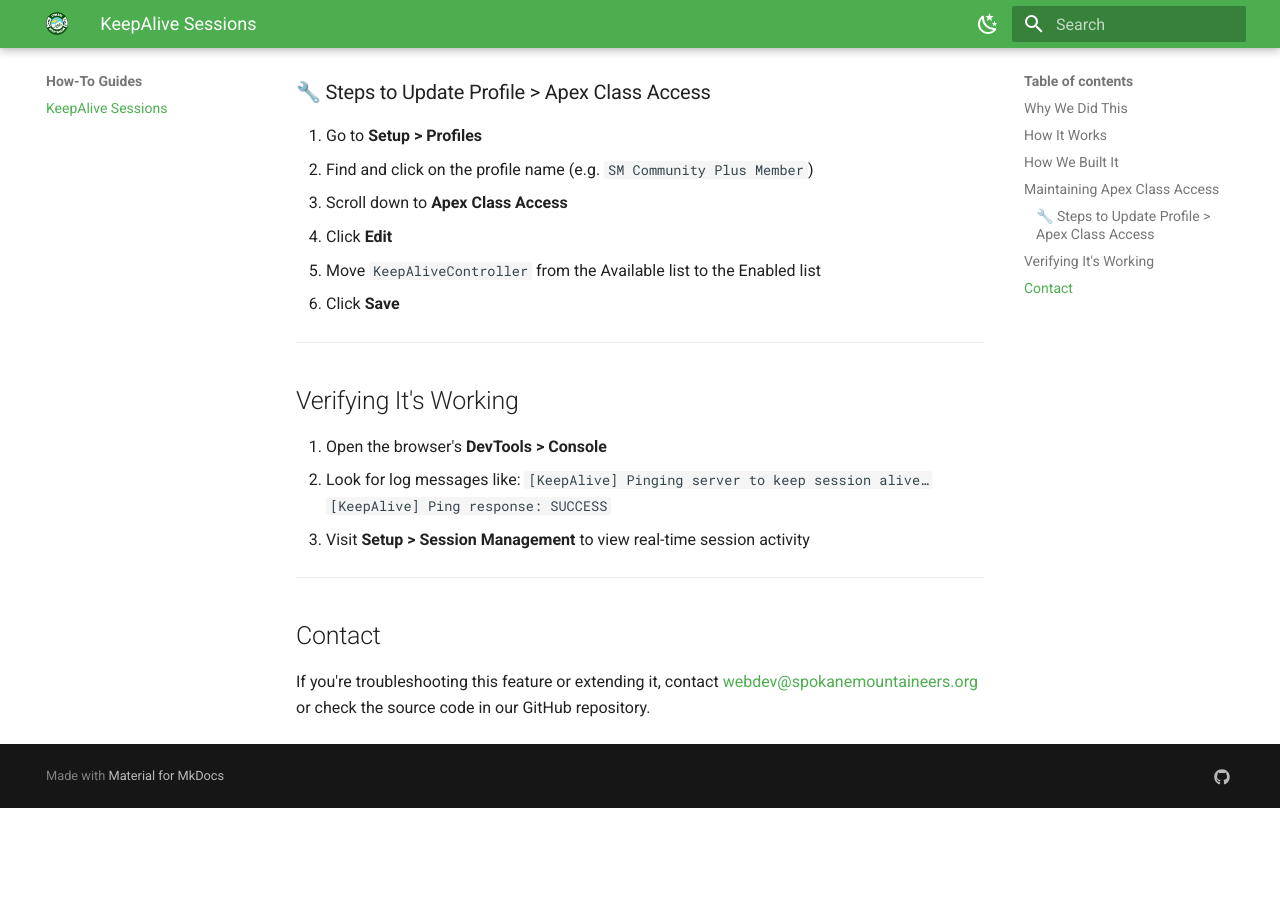
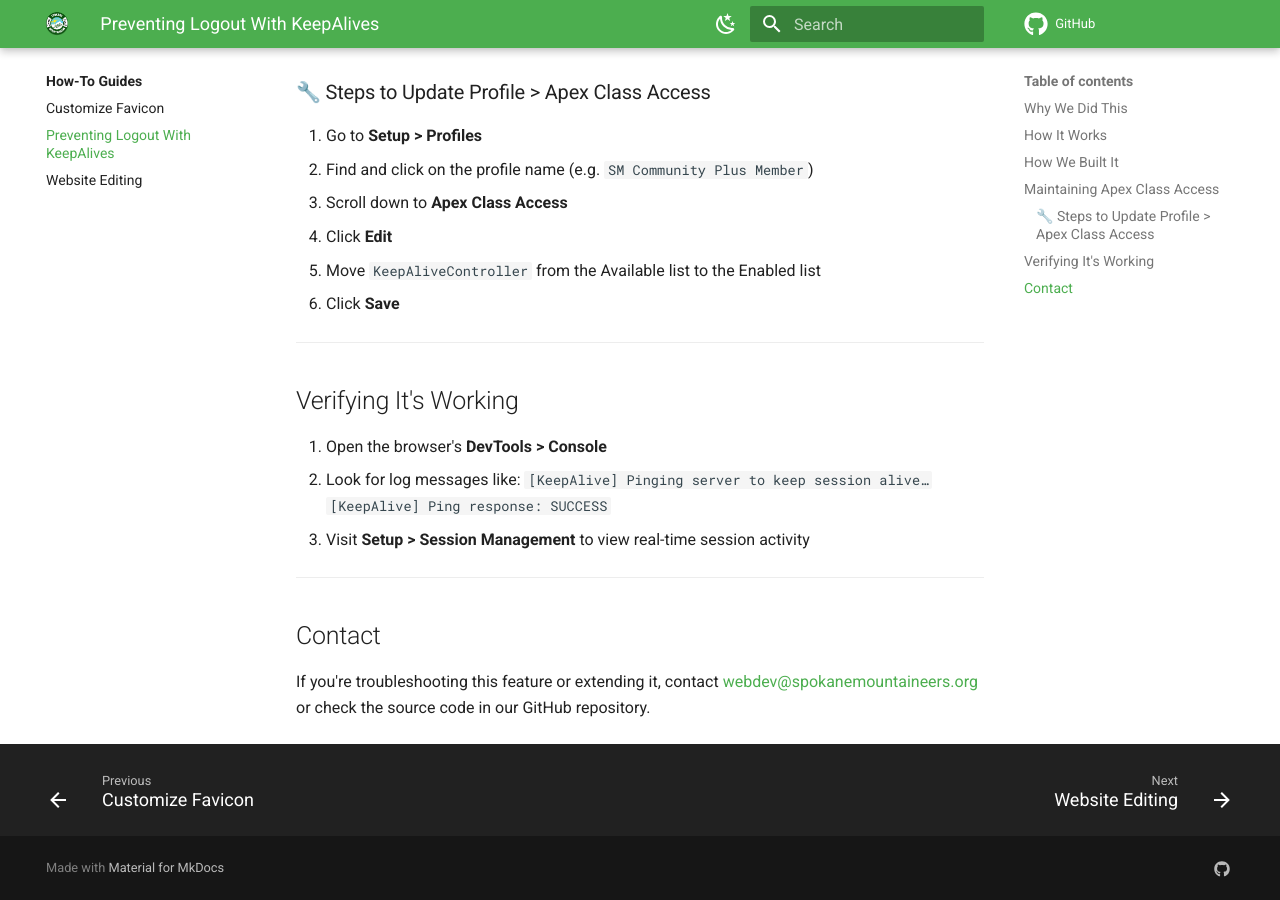
Before and after one commit to Spokane-Mountaineers/salesforce, an MkDocs documentation site: the page built from docs/how-to-guides/keepalive-sessions.md, in a window 1280 px wide and 900 px high, scrolled down 1535 px. Built offline with MkDocs 1.6.1 and Material for MkDocs 9.7.7, drawn with Linux system fonts in a browser that asks for light colours; comment, search, counter and statistics services are not loaded; before the commit the page ends 2343 px from its top, so only the background shows below that.

Commit message:
docs: add About page and organize how-to guides into nested folder
- Added `about.md` with club mission, site purpose, and contribution info
- Moved `keepalive-sessions.md` and `website-editing.md` into `how-to-guides/`
- Created `how-to-guides/index.md` as a landing page for all how-to documentation
- Added new guide: `update-experience-cloud-favicon.md`
- Updated `mkdocs.yml`:
  - Reorganized `nav` to use `how-to-guides/` structure
  - Enabled editing via `repo_url` and `edit_uri`
  - Added icons, improved theme features, and enabled `git-revision-date-localized` plugin

```diff
--- a/mkdocs.yml
+++ b/mkdocs.yml
@@ -1,12 +1,14 @@
 site_name: Spokane Mountaineers Docs
 site_url: https://jasonkradams.github.io/smi/
+repo_url: https://github.com/jasonkradams/smi
+edit_uri: edit/main/docs/
 nav:
   - Home: index.md
   - How-To Guides:
-      - KeepAlive Sessions: keepalive-sessions.md
-      # Add more how-to pages here as needed
-      # - Editing the Website: website-editing.md
-      # - Updating Member Profiles: user-profile-management.md
+    - how-to-guides/index.md
+    - Customize Favicon: how-to-guides/update-experience-cloud-favicon.md
+    - Preventing Logout With KeepAlives: how-to-guides/keepalive-sessions.md
+    - Website Editing: how-to-guides/website-editing.md
   - About: about.md  # We'll add this page later.
 
 # Custom branding
@@ -14,6 +16,8 @@
   name: material
   logo: assets/images/logo.png
   favicon: assets/images/favicon.ico
+  icon:
+    repo: fontawesome/brands/github
   palette:
     - scheme: default
       primary: green
@@ -28,12 +32,37 @@
         icon: material/weather-sunny
         name: Switch to light mode
   features:
+    - announce.dismiss
+    - content.action.edit
+    - content.action.view
+    - content.code.annotate
+    - content.code.copy
+    # - content.code.select
+    # - content.footnote.tooltips
+    # - content.tabs.link
+    - content.tooltips
+    # - header.autohide
+    # - navigation.expand
+    - navigation.footer
+    - navigation.indexes
+    # - navigation.instant
+    # - navigation.instant.prefetch
+    # - navigation.instant.progress
+    # - navigation.prune
+    - navigation.sections
     - navigation.tabs
+    # - navigation.tabs.sticky
     - navigation.top
+    - navigation.tracking
     - search.highlight
     - search.share
-    - content.code.copy
-    - content.code.annotate
+    - search.suggest
+    - toc.follow
+    # - toc.integrate
+
+  plugins:
+    - git-revision-date-localized:
+      enable_creation_date: true
 
 markdown_extensions:
   - toc:
@@ -50,4 +79,4 @@
 extra:
   social:
     - icon: fontawesome/brands/github
-      link: https://github.com/spokanemountaineers
+      link: https://github.com/jasonkradams/smi
```
Also changed, not shown: docs/about.md (added, +37 -0 lines), docs/how-to-guides/index.md (added, +15 -0 lines), docs/how-to-guides/update-experience-cloud-favicon.md (added, +56 -0 lines), docs/how-to-guides/keepalive-sessions.md (renamed from docs/keepalive-sessions.md), docs/how-to-guides/website-editing.md (renamed from docs/website-editing.md).
